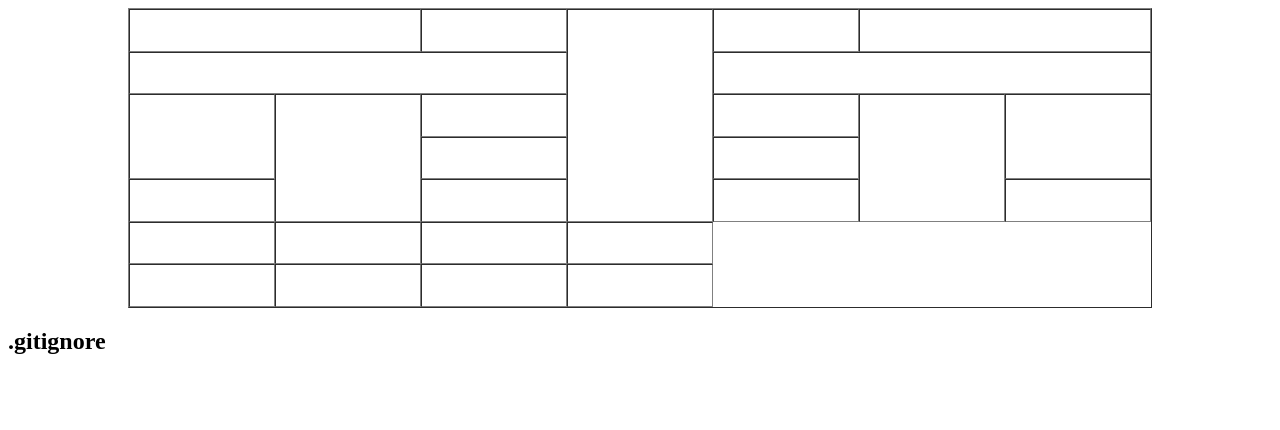
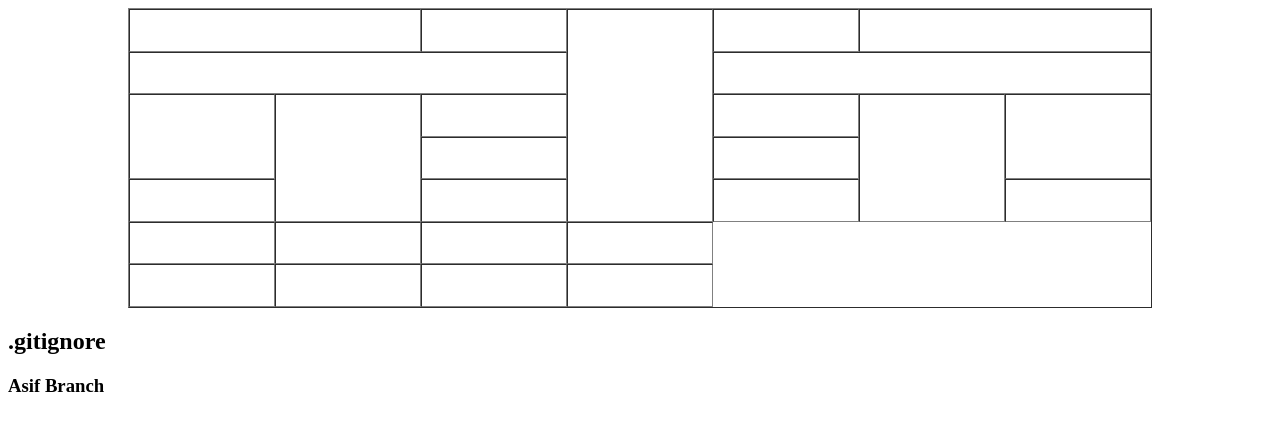
Before and after one commit to Dipti-Mern/Mern81, a plain HTML site: page may-9-2023/index.html in a window 1280 px wide. Drawn offline with Linux system fonts and the light colour scheme.

Commit message:
asif branch

```diff
--- a/may-9-2023/index.html
+++ b/may-9-2023/index.html
@@ -76,6 +76,7 @@
     </table>
 
     <h2>.gitignore</h2>
+    <h3>Asif Branch</h3>
 </body>
 
 </html>
```
